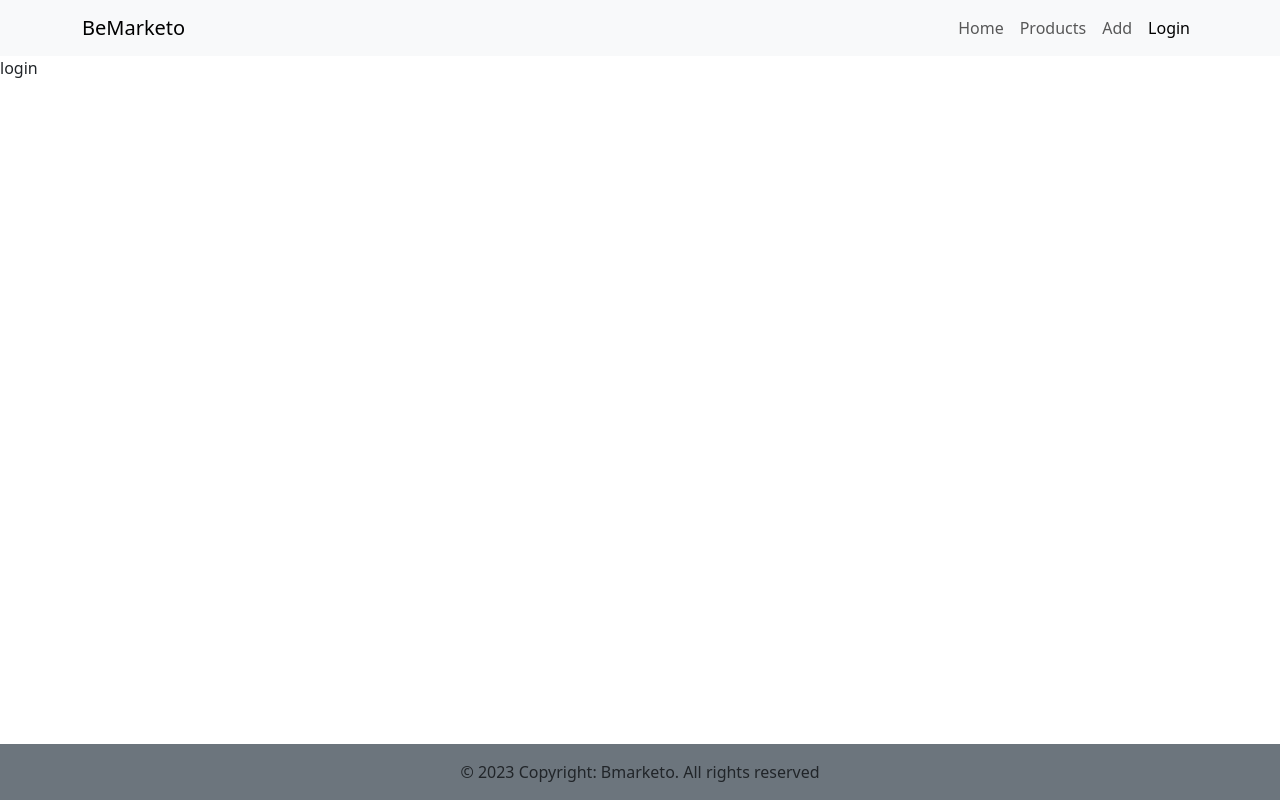
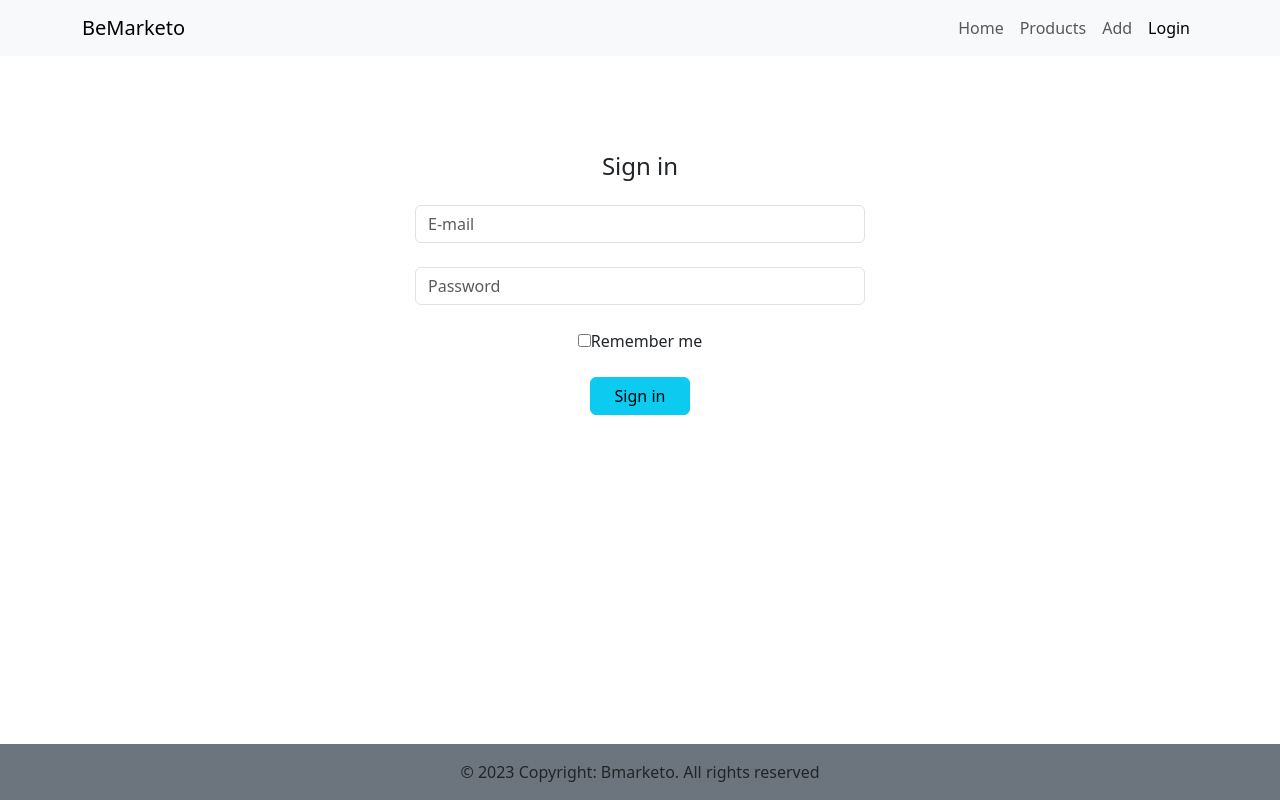
Before and after one commit to msmunir/ReactCMS-sp, a React (Vite) app in the folder client/: page /login in a window 1280 px wide. Built offline with nearby package versions, Linux system fonts and the light colour scheme.

Commit message:
Add login page

```diff
--- a/client/src/App.jsx
+++ b/client/src/App.jsx
@@ -1,4 +1,4 @@
-import React from "react";
+import React, { useState } from "react";
 import { RouterProvider, createBrowserRouter } from "react-router-dom";
 import RootLayout from "./layouts/RootLayout";
 import Home from "./pages/Home";
@@ -10,14 +10,15 @@ import Login from "./pages/login";
 import Products from "./pages/Products";
 
 const App = () => {
+  const [user, setUser] = useState(null);
   const router = createBrowserRouter([
     {
       path: "/",
-      element: <RootLayout />,
+      element: <RootLayout user={user} setUser={setUser} />,
       children: [
         {
           index: true,
-          element: <Home />,
+          element: <Home user={user} />,
         },
         {
           path: "products",
@@ -37,7 +38,7 @@ const App = () => {
         },
         {
           path: "login",
-          element: <Login />,
+          element: <Login user={user} setUser={setUser} />,
         },
       ],
     },
--- a/client/src/pages/Login.jsx
+++ b/client/src/pages/Login.jsx
@@ -1,7 +1,181 @@
-import React from "react";
+import React, { useState, useEffect } from "react";
+import axios from "axios";
+import { useNavigate, Link } from "react-router-dom";
 
-const Login = () => {
-  return <div>login</div>;
-};
+function Login({ user, setUser }) {
+  const navigate = useNavigate();
+
+  const [formData, setFormData] = useState({
+    email: "",
+    password: "",
+  });
+  const [keepLoggedIn, setKeepLoggedIn] = useState(false);
+
+  const [error, setError] = useState(null);
+
+  const handleChange = (e) => {
+    e.preventDefault();
+
+    setFormData({
+      ...formData,
+      [e.target.name]: e.target.value,
+    });
+  };
+
+  const handleKeepLoggedInChange = (e) => {
+    setKeepLoggedIn(e.target.checked);
+  };
+
+  const handleSubmit = async (e) => {
+    e.preventDefault();
+
+    setError(null);
+
+    if (formData.email == "" || formData.password == "") {
+      setError("You have to fill in all feilds!");
+      return;
+    }
+
+    try {
+      const res = await axios.post(
+        "http://localhost:8080/api/users/loginadmin",
+        formData
+      );
+      console.log(res);
+      if (res.data) {
+        //Setting user to the data stored in the MongoDB
+        setUser(res.data);
+
+        //Save usertoken
+        localStorage.setItem("token", res.data.token);
+
+        //Resets the login-form
+        setFormData({
+          email: "",
+          password: "",
+        });
+        navigate("/products");
+      }
+    } catch (err) {
+      if (err.response.status == 401) {
+        console.log("Wrong email or password");
+        setError("Wrong email or password");
+      }
+      console.log(err);
+    }
+  };
+
+  //Logging user when updated.
+  useEffect(() => {
+    console.log(user);
+  }, [user]);
+
+  return (
+    <div class="container my-5 py-5 z-depth-1">
+      <section class="px-md-5 mx-md-5 text-center text-lg-left dark-grey-text">
+        <div class="row d-flex justify-content-center">
+          <div class="col-md-6">
+            <form class="text-center" onSubmit={handleSubmit} noValidate>
+              <p class="h4 mb-4">Sign in</p>
+
+              <input
+                type="email"
+                id="email"
+                name="email"
+                class="form-control mb-4"
+                placeholder="E-mail"
+                value={formData.email}
+                onChange={handleChange}
+                required
+              />
+
+              <input
+                type="password"
+                id="password"
+                name="password"
+                class="form-control mb-4"
+                placeholder="Password"
+                value={formData.password}
+                onChange={handleChange}
+                required
+              />
+
+              <div class="d-flex justify-content-around">
+                <div>
+                  <div class="custom-control custom-checkbox">
+                    <input
+                      type="checkbox"
+                      class="custom-control-input"
+                      id="checkbox"
+                      checked={keepLoggedIn}
+                      onChange={handleKeepLoggedInChange}
+                    />
+                    <label
+                      class="custom-control-label"
+                      for="defaultLoginFormRemember"
+                    >
+                      Remember me
+                    </label>
+                  </div>
+                </div>
+                {/* <p className="error">{error}</p> */}
+              </div>
+
+              <button class="btn btn-info btn-block my-4 px-4" type="submit">
+                Sign in
+              </button>
+            </form>
+          </div>
+        </div>
+      </section>
+    </div>
+    // <div className="loginForm">
+    //   <div className="wrapper">
+    //     <form onSubmit={handleSubmit} noValidate>
+    //       <div className="loginRegister">
+    //         <p>Please Login To Your Account</p>
+    //         {/* <Link to="/registration">Or Register By Clicking Here</Link> */}
+    //       </div>
+    //       <br></br>
+
+    //       <label htmlFor="email">Email*</label>
+    //       <input
+    //         type="email"
+    //         id="email"
+    //         name="email"
+    //         value={formData.email}
+    //         onChange={handleChange}
+    //         required
+    //       />
+
+    //       <label htmlFor="password">Password*</label>
+    //       <input
+    //         type="password"
+    //         id="password"
+    //         name="password"
+    //         value={formData.password}
+    //         onChange={handleChange}
+    //         required
+    //       />
+
+    //       <div className="checkbox">
+    //         <input
+    //           type="checkbox"
+    //           id="checkbox"
+    //           checked={keepLoggedIn}
+    //           onChange={handleKeepLoggedInChange}
+    //         />
+    //         <label htmlFor="checkbox">Please keep me logged in</label>
+    //       </div>
+    //       <p className="error">{error}</p>
+
+    //       <button type="submit" id="btn-submit">
+    //         Submit
+    //       </button>
+    //     </form>
+    //   </div>
+    // </div>
+  );
+}
 
 export default Login;
```
